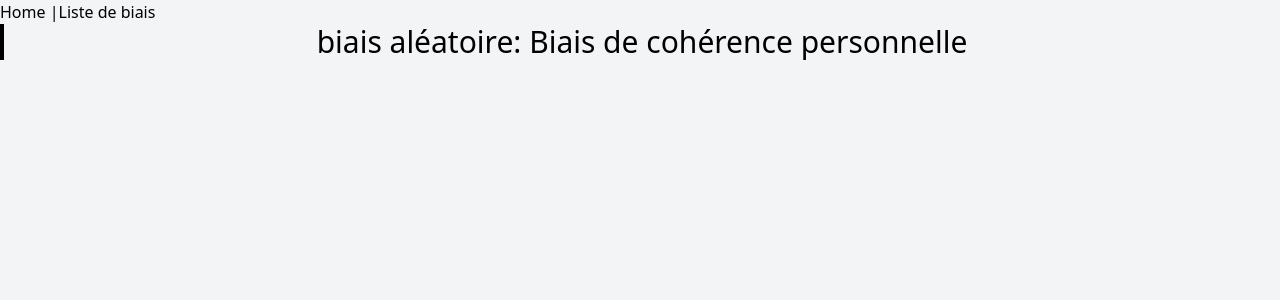
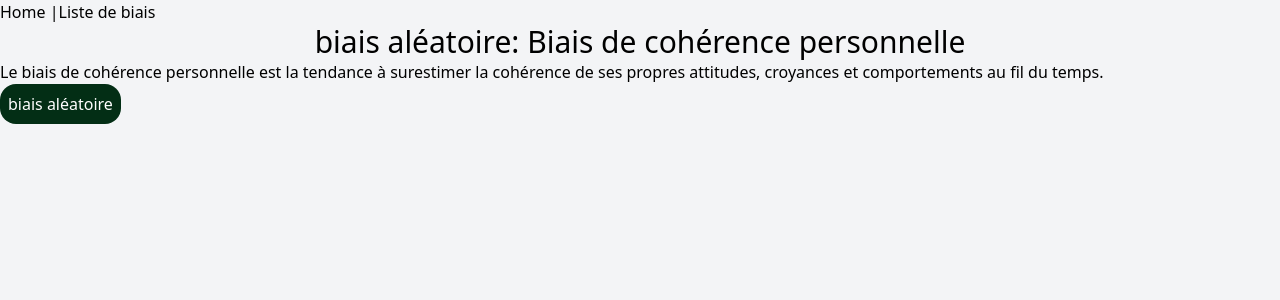
Before and after one commit to yassine-mahjoubi/biais-cognitifs, a Vue app: page / in a window 1280 px wide. Shown: the top 300 px of the page. Built offline with nearby package versions, Linux system fonts and the light colour scheme.

Commit message:
ui: start redesin

```diff
--- a/src/components/Pages/RandomView.vue
+++ b/src/components/Pages/RandomView.vue
@@ -13,9 +13,12 @@ onMounted(async () => {
 })
 </script>
 <template>
-  <div>
-    <h1 v-if="randomBias" class="text-center border-l-4 text-3xl">
-      biais aléatoire: {{ randomBias.name }}
-    </h1>
-  </div>
+  <h1 v-if="randomBias" class="text-center text-3xl">biais aléatoire: {{ randomBias.name }}</h1>
+  <p>{{ randomBias?.description }}</p>
+  <button
+    @click="selectRandomBias"
+    class="bg-green-950 rounded-2xl border-b-gray-950 text-white p-2 cursor-pointer"
+  >
+    biais aléatoire
+  </button>
 </template>
--- a/src/components/UI/BiasItem.vue
+++ b/src/components/UI/BiasItem.vue
@@ -7,6 +7,6 @@ const props = defineProps<{
 </script>
 
 <template>
-  <h2>{{ bias.name }}</h2>
-  <p>{{ bias.description }}</p>
+  <h2 class="text-2xl">{{ bias.name }}</h2>
+  <p class="">{{ bias.description }}</p>
 </template>
--- a/src/components/UI/BiasList.vue
+++ b/src/components/UI/BiasList.vue
@@ -8,7 +8,7 @@ const props = defineProps<{
 
 <template>
   <ol class="grid grid-cols-1 md:grid-cols-2 xl:grid-cols-3 gap-5 list-decimal">
-    <li v-for="bias in biases" :key="bias.id" :id="bias.id">
+    <li v-for="bias in biases" :key="bias.id" :id="bias.id" class="bg-green-950 text-white p-5">
       <BiasItem :bias="bias" />
     </li>
   </ol>
```
